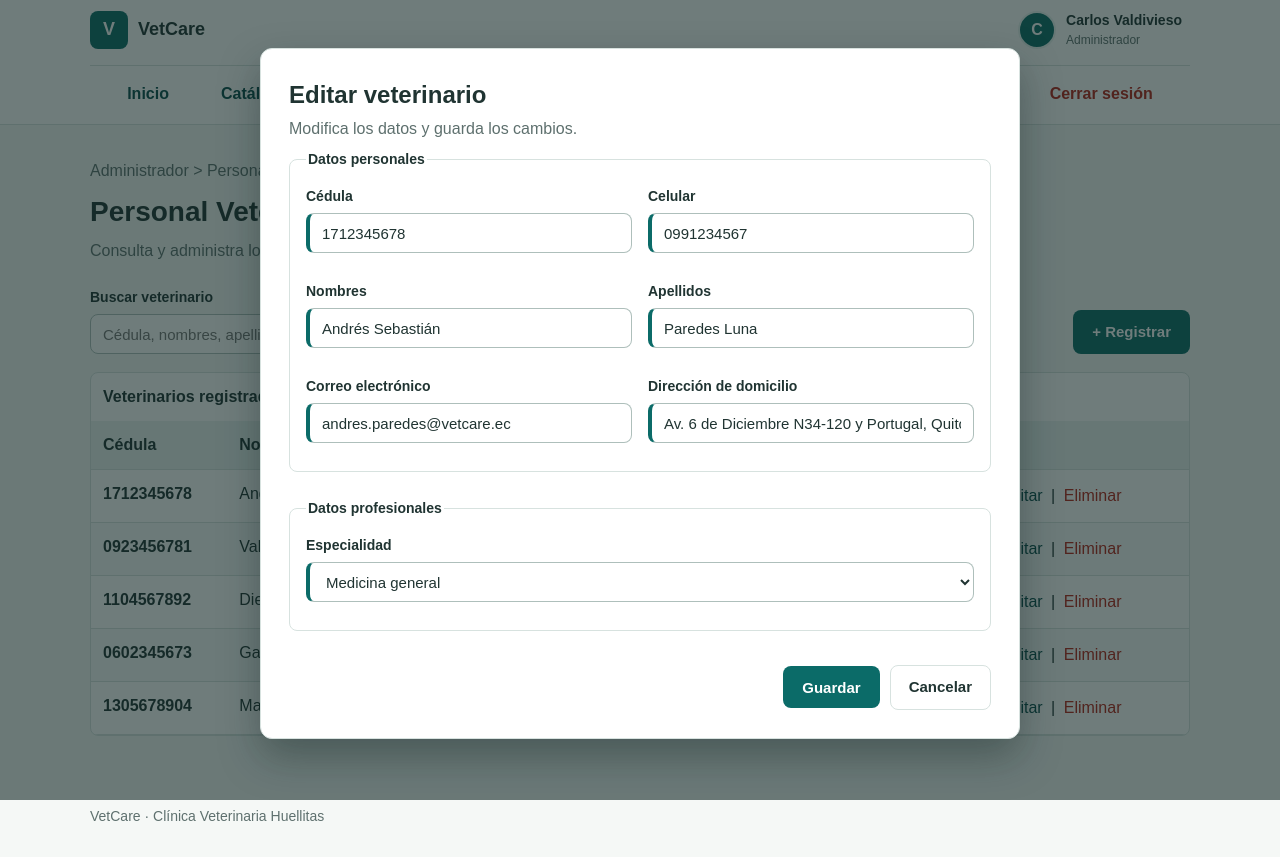
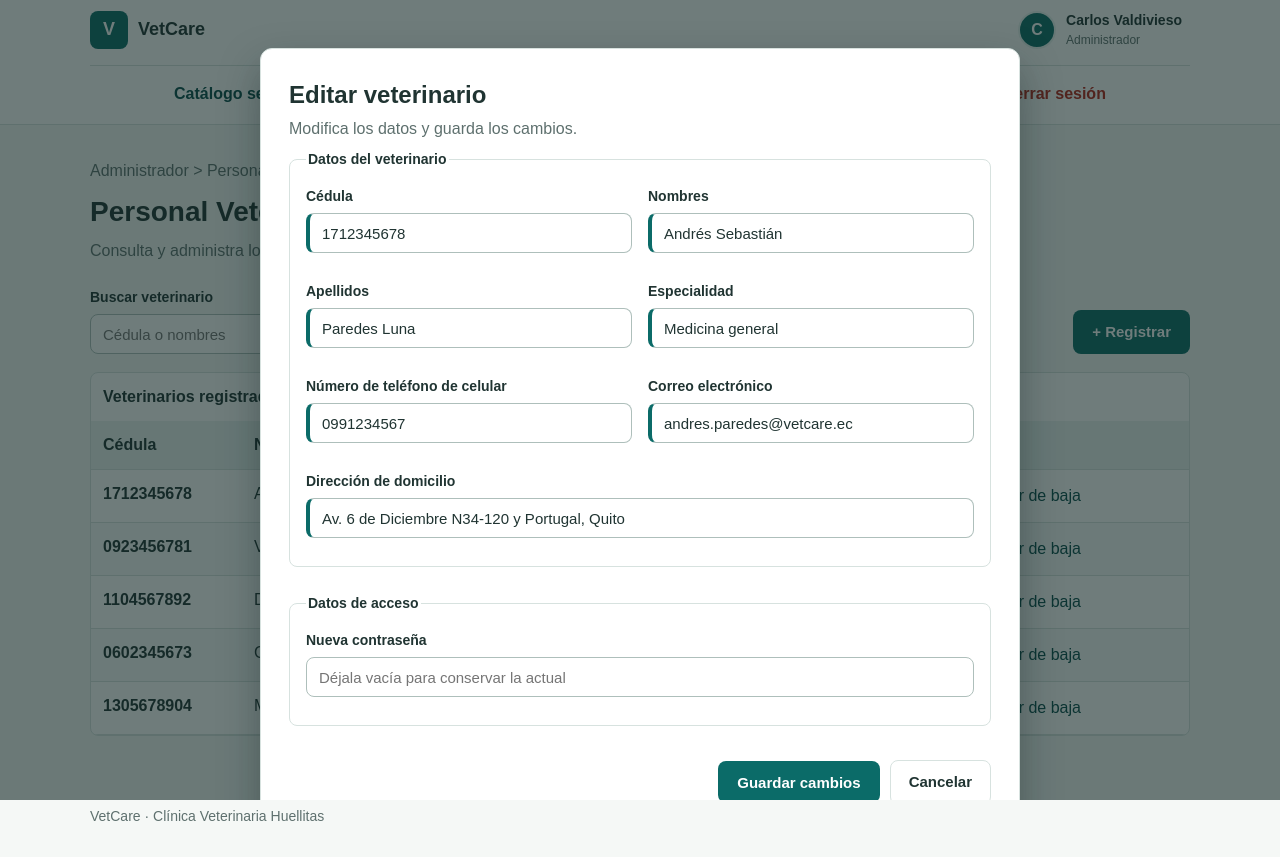
Before and after one commit to JorgeR47/VetCare, a plain HTML site: page pages/administrador/veterinario/veterinario_editar.html in a window 1280 px wide. Drawn offline with Linux system fonts and the light colour scheme.

Commit message:
feat: agregar pantallas del CU-09 Gestionar Veterinario

```diff
--- a/pages/administrador/veterinario/veterinario_editar.html
+++ b/pages/administrador/veterinario/veterinario_editar.html
@@ -14,13 +14,12 @@
   <div class="fondo-modal" inert>
     <header class="encabezado">
       <div class="contenedor encabezado__interior">
-        <a class="marca" href="../home_administrador.html">
+        <div class="marca">
           <span class="marca__simbolo">V</span>
           <span class="marca__texto">VetCare</span>
-        </a>
+        </div>
         <div class="navegacion navegacion--barra">
           <nav class="barra-navegacion" aria-label="Navegación del administrador">
-            <a href="../home_administrador.html">Inicio</a>
             <a href="../servicio/servicio_listar.html">Catálogo servicios</a>
             <a href="../veterinario/veterinario_listar.html" aria-current="page">Personal veterinario</a>
             <a href="../recepcionista/recepcionista_listar.html">Personal recepcionista</a>
@@ -50,7 +49,7 @@
         <form class="buscador" action="veterinario_listar.html" method="get">
           <div class="campo">
             <label for="buscar">Buscar veterinario</label>
-            <input id="buscar" name="q" type="search" placeholder="Cédula, nombres, apellidos o especialidad">
+            <input id="buscar" name="q" type="search" maxlength="60" placeholder="Cédula o nombres">
           </div>
           <button class="boton" type="submit">Buscar</button>
         </form>
@@ -68,7 +67,6 @@
               <th scope="col">Nombres</th>
               <th scope="col">Apellidos</th>
               <th scope="col">Especialidad</th>
-              <th scope="col">Teléfono</th>
                 <th scope="col">Acciones</th>
             </tr>
           </thead>
@@ -78,11 +76,10 @@
               <td>Andrés Sebastián</td>
               <td>Paredes Luna</td>
               <td>Medicina general</td>
-              <td>0991234567</td>
               <td>
                 <a href="veterinario_detalle.html">Ver detalle</a> |
                 <a href="veterinario_editar.html">Editar</a> |
-                <a href="veterinario_eliminar.html">Eliminar</a>
+                <a href="veterinario_dar_baja.html">Dar de baja</a>
               </td>
             </tr>
             <tr>
@@ -90,11 +87,10 @@
               <td>Valeria Cristina</td>
               <td>Mora Andrade</td>
               <td>Cirugía</td>
-              <td>0987456123</td>
               <td>
                 <a href="veterinario_detalle.html">Ver detalle</a> |
                 <a href="veterinario_editar.html">Editar</a> |
-                <a href="veterinario_eliminar.html">Eliminar</a>
+                <a href="veterinario_dar_baja.html">Dar de baja</a>
               </td>
             </tr>
             <tr>
@@ -102,11 +98,10 @@
               <td>Diego Alejandro</td>
               <td>Cevallos Ruiz</td>
               <td>Dermatología</td>
-              <td>0995678234</td>
               <td>
                 <a href="veterinario_detalle.html">Ver detalle</a> |
                 <a href="veterinario_editar.html">Editar</a> |
-                <a href="veterinario_eliminar.html">Eliminar</a>
+                <a href="veterinario_dar_baja.html">Dar de baja</a>
               </td>
             </tr>
             <tr>
@@ -114,11 +109,10 @@
               <td>Gabriela Estefanía</td>
               <td>Ortiz Vega</td>
               <td>Cardiología</td>
-              <td>0983456712</td>
               <td>
                 <a href="veterinario_detalle.html">Ver detalle</a> |
                 <a href="veterinario_editar.html">Editar</a> |
-                <a href="veterinario_eliminar.html">Eliminar</a>
+                <a href="veterinario_dar_baja.html">Dar de baja</a>
               </td>
             </tr>
             <tr>
@@ -126,11 +120,10 @@
               <td>Martín Esteban</td>
               <td>Salazar Pinto</td>
               <td>Odontología</td>
-              <td>0976543218</td>
               <td>
                 <a href="veterinario_detalle.html">Ver detalle</a> |
                 <a href="veterinario_editar.html">Editar</a> |
-                <a href="veterinario_eliminar.html">Eliminar</a>
+                <a href="veterinario_dar_baja.html">Dar de baja</a>
               </td>
             </tr>
           </tbody>
@@ -151,65 +144,67 @@
 
       <form class="formulario" action="veterinario_listar.html" method="get">
         <fieldset class="cuadricula cuadricula--dos">
-            <legend class="etiqueta">Datos personales</legend>
+          <legend class="etiqueta">Datos del veterinario</legend>
 
           <div class="campo">
             <label for="cedula">Cédula</label>
             <input id="cedula" name="cedula" type="text" inputmode="numeric" pattern="[0-9]{10}" maxlength="10"
-                title="La cédula debe tener 10 dígitos" placeholder="Ej. 1712345678" value="1712345678" required>
+              title="La cédula debe tener exactamente 10 dígitos" placeholder="Ej. 1712345678" value="1712345678" required>
           </div>
 
           <div class="campo">
-              <label for="celular">Celular</label>
+            <label for="nombres">Nombres</label>
+            <input id="nombres" name="nombres" type="text" pattern="[A-Za-zÁÉÍÓÚÜÑáéíóúüñ ]{2,50}" minlength="2"
+              maxlength="50" title="Solo letras y espacios" placeholder="Ej. Andrés Sebastián"
+              autocomplete="given-name" value="Andrés Sebastián" required>
+          </div>
+
+          <div class="campo">
+            <label for="apellidos">Apellidos</label>
+            <input id="apellidos" name="apellidos" type="text" pattern="[A-Za-zÁÉÍÓÚÜÑáéíóúüñ ]{2,50}" minlength="2"
+              maxlength="50" title="Solo letras y espacios" placeholder="Ej. Paredes Luna"
+              autocomplete="family-name" value="Paredes Luna" required>
+          </div>
+          <div class="campo">
+            <label for="especialidad">Especialidad</label>
+            <input id="especialidad" name="especialidad" type="text" minlength="3" maxlength="50"
+              pattern="[A-Za-zÁÉÍÓÚÜÑáéíóúüñ ]{3,50}" title="Solo letras y espacios"
+              placeholder="Ej. Medicina general" value="Medicina general" required>
+          </div>
+
+
+          <div class="campo">
+            <label for="celular">Número de teléfono de celular</label>
             <input id="celular" name="celular" type="tel" pattern="09[0-9]{8}" maxlength="10"
               title="10 dígitos que empiezan con 09" placeholder="Ej. 0991234567" value="0991234567" required>
           </div>
 
           <div class="campo">
-              <label for="nombres">Nombres</label>
-              <input id="nombres" name="nombres" type="text" pattern="[A-Za-zÁÉÍÓÚáéíóúÑñ ]{2,50}" minlength="2"
-                maxlength="50" title="Solo letras y espacios (2 a 50 caracteres)" placeholder="Ej. Andrés Sebastián"
-                autocomplete="given-name" value="Andrés Sebastián" required>
-            </div>
-
-            <div class="campo">
-              <label for="apellidos">Apellidos</label>
-              <input id="apellidos" name="apellidos" type="text" pattern="[A-Za-zÁÉÍÓÚáéíóúÑñ ]{2,50}" minlength="2"
-                maxlength="50" title="Solo letras y espacios (2 a 50 caracteres)" placeholder="Ej. Paredes Luna"
-                autocomplete="family-name" value="Paredes Luna" required>
-            </div>
-
-            <div class="campo">
             <label for="correo">Correo electrónico</label>
             <input id="correo" name="correo" type="email" placeholder="usuario@vetcare.ec"
-                autocomplete="email" value="andres.paredes@vetcare.ec" required>
+              autocomplete="username" value="andres.paredes@vetcare.ec" required>
           </div>
 
           <div class="campo">
             <label for="direccion">Dirección de domicilio</label>
-              <input id="direccion" name="direccion" type="text" maxlength="150"
-                placeholder="Ej. Av. 6 de Diciembre N34-120 y Portugal" value="Av. 6 de Diciembre N34-120 y Portugal, Quito" required>
+            <input id="direccion" name="direccion" type="text" minlength="5" maxlength="150"
+              placeholder="Ej. Av. 6 de Diciembre N34-120 y Portugal" autocomplete="street-address" value="Av. 6 de Diciembre N34-120 y Portugal, Quito" required>
           </div>
         </fieldset>
 
         <fieldset class="cuadricula cuadricula--dos">
-            <legend class="etiqueta">Datos profesionales</legend>
+          <legend class="etiqueta">Datos de acceso</legend>
 
           <div class="campo">
-              <label for="especialidad">Especialidad</label>
-              <select id="especialidad" name="especialidad" required>
-                <option value="">Selecciona una especialidad</option>
-                <option selected>Medicina general</option>
-                <option>Cirugía</option>
-                <option>Dermatología</option>
-                <option>Cardiología</option>
-                <option>Odontología</option>
-              </select>
+            <label for="contrasena">Nueva contraseña</label>
+            <input id="contrasena" name="contrasena" type="password" minlength="8"
+              pattern="(?=.*[A-Za-z])(?=.*[0-9]).{8,}" title="Mínimo 8 caracteres con al menos una letra y un número"
+              placeholder="Déjala vacía para conservar la actual" autocomplete="new-password">
           </div>
         </fieldset>
 
         <div class="botonera">
-          <button class="boton" type="submit">Guardar</button>
+          <button class="boton" type="submit">Guardar cambios</button>
           <a class="boton boton--secundario" href="veterinario_listar.html">Cancelar</a>
         </div>
       </form>
```
Also changed, not shown: pages/administrador/veterinario/veterinario_dar_baja.html (renamed from pages/administrador/veterinario/veterinario_eliminar.html, +24 -27 lines), pages/administrador/veterinario/veterinario_detalle.html (+18 -21 lines), pages/administrador/veterinario/veterinario_listar.html (+8 -14 lines), pages/administrador/veterinario/veterinario_nuevo.html (+40 -45 lines). Lines whose indentation alone changed are shown as unchanged.
